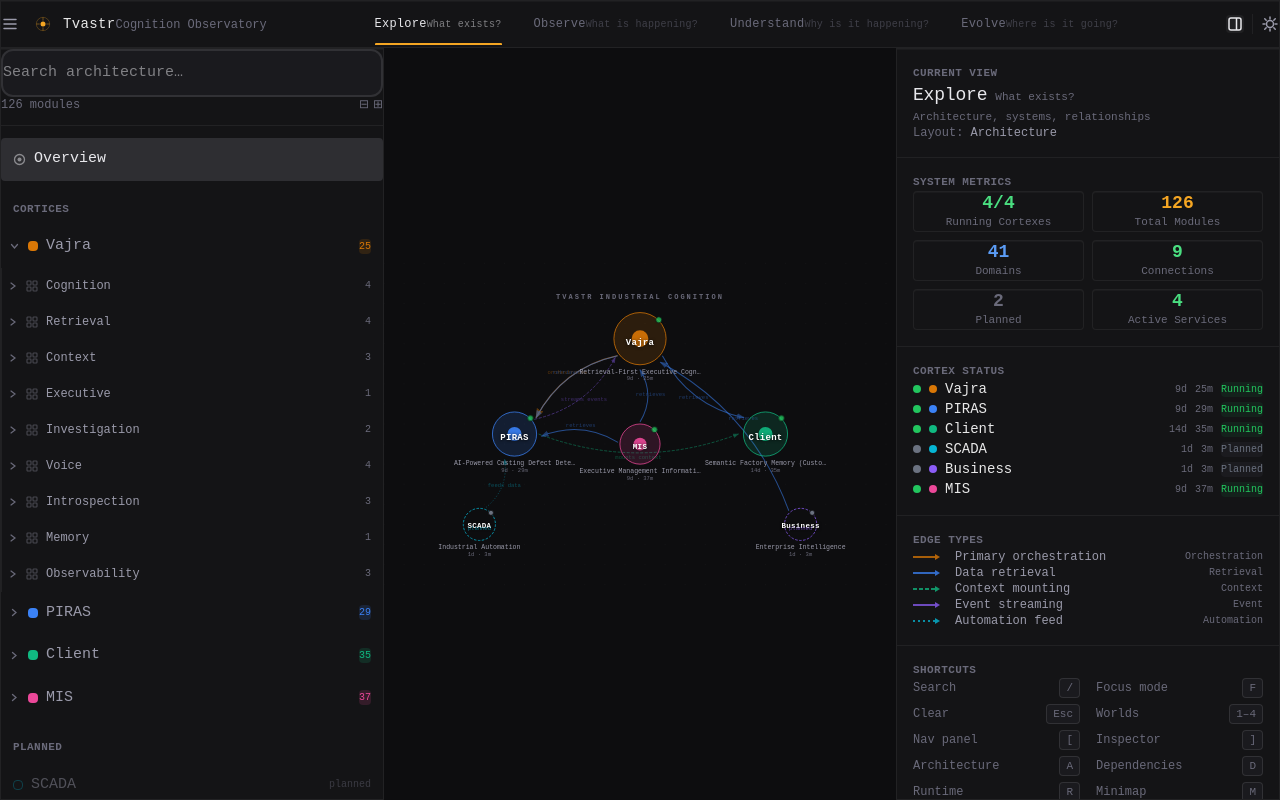
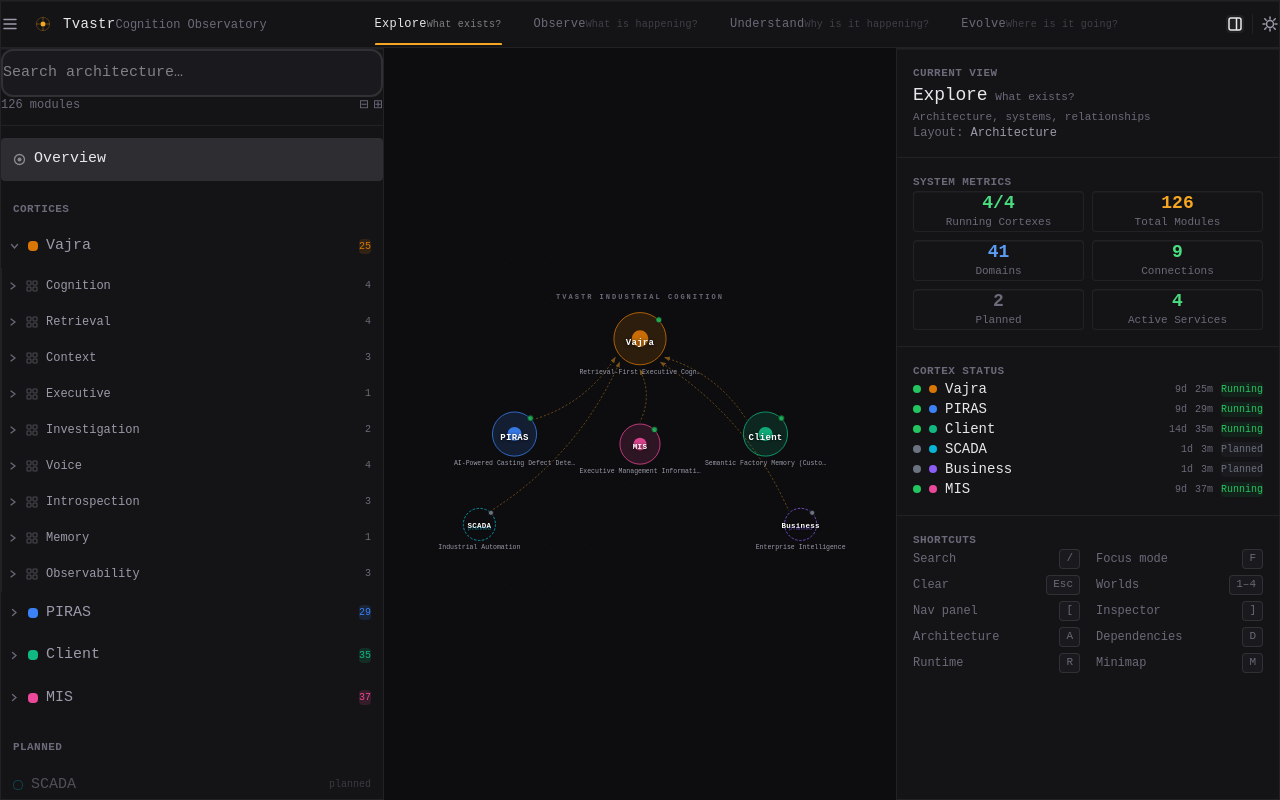
Before and after one commit to Achintharya/TvastrCognitionVisualizer, a React (Vite) app: page / in a window 1280 px wide. Built offline with nearby package versions, Linux system fonts and the light colour scheme.

Commit message:
cleaned up overview and multiple useless edges

```diff
--- a/src/canvas/ArchitectureGraph.tsx
+++ b/src/canvas/ArchitectureGraph.tsx
@@ -1,4 +1,4 @@
-import { useRef, useState, useCallback, useEffect, useMemo } from 'react'
+import { useRef, useState, useCallback, useMemo } from 'react'
 import { useAppStore, CORTEXES } from '../stores/appStore'
 import type { CortexId, RuntimeStatus } from '../stores/appStore'
 
@@ -28,32 +28,7 @@ function computeLayout(): Record<CortexId, { x: number; y: number; r: number }>
 
 // ── Edge rendering ────────────────────────────────────────────────────────────
 
-const EDGE_COLORS: Record<string, string> = {
-  orchestration: '#D97706',
-  retrieval:     '#3B82F6',
-  context:       '#10B981',
-  event:         '#8B5CF6',
-  automation:    '#06B6D4',
-}
-
-const EDGE_TYPE_LABEL: Record<string, string> = {
-  orchestration: 'orchestrates',
-  retrieval:     'retrieves',
-  context:       'mounts context',
-  event:         'streams events',
-  automation:    'feeds data',
-}
-
-function getEdgeStyle(type: string): { strokeDasharray: string; strokeWidth: number; animated: boolean } {
-  switch (type) {
-    case 'orchestration': return { strokeDasharray: 'none', strokeWidth: 2.5, animated: false }
-    case 'retrieval':     return { strokeDasharray: 'none', strokeWidth: 2,   animated: false }
-    case 'context':       return { strokeDasharray: '6 3',  strokeWidth: 1.5, animated: false }
-    case 'event':         return { strokeDasharray: '6 3',  strokeWidth: 1.5, animated: true }
-    case 'automation':    return { strokeDasharray: '2 4',  strokeWidth: 1.5, animated: false }
-    default:              return { strokeDasharray: '4 4',  strokeWidth: 1,   animated: false }
-  }
-}
+const FLOW_EDGE_COLOR = '#f5a623'
 
 // ── Runtime status indicators ─────────────────────────────────────────────────
 
@@ -219,19 +194,16 @@ export function ArchitectureGraph() {
         style={{ cursor: isPanning.current ? 'grabbing' : 'default' }}
       >
         <defs>
-          {/* Animated dash offset for event edges */}
           <style>{`
-            .edge-animated { animation: dashFlow 1.2s linear infinite; }
-            @keyframes dashFlow { to { stroke-dashoffset: -18; } }
+            .edge-flow { animation: dashFlow 1.5s linear infinite; }
+            @keyframes dashFlow { to { stroke-dashoffset: -20; } }
             .node-pulse { animation: nodePulse 2s ease-in-out infinite; }
             @keyframes nodePulse { 0%,100%{opacity:0.6;r:5} 50%{opacity:1;r:7} }
           `}</style>
-          {/* Arrowhead markers per edge type */}
-          {Object.entries(EDGE_COLORS).map(([type, color]) => (
-            <marker key={type} id={`arrow-${type}`} markerWidth="8" markerHeight="8" refX="7" refY="3" orient="auto">
-              <path d="M0,0 L0,6 L8,3 z" fill={color} opacity="0.7" />
-            </marker>
-          ))}
+          {/* Single arrowhead marker for flow edges */}
+          <marker id="arrow-flow" markerWidth="8" markerHeight="8" refX="7" refY="3" orient="auto">
+            <path d="M0,0 L0,6 L8,3 z" fill={FLOW_EDGE_COLOR} opacity="0.8" />
+          </marker>
           {/* Glow filter */}
           <filter id="glow">
             <feGaussianBlur stdDeviation="3" result="blur" />
@@ -301,59 +273,45 @@ function GraphEdges({
   positions: Record<CortexId, { x: number; y: number; r: number }>
   edgeOpacity: (s: string, t: string) => number
 }) {
-  const edges: { source: CortexId; target: CortexId; type: string; label: string; strength: number }[] = []
-  CORTEXES.forEach(c => {
-    c.connections.forEach(conn => {
-      edges.push({ source: c.id, target: conn.target, type: conn.type, label: conn.label, strength: conn.strength })
-    })
-  })
+  const vajra = positions['vajra']
+  if (!vajra) return null
+
+  // One animated dotted edge from every non-Vajra cortex → Vajra
+  const sources = CORTEXES.filter(c => c.id !== 'vajra')
 
   return (
     <g>
-      {edges.map((edge, i) => {
-        const src = positions[edge.source]
-        const tgt = positions[edge.target]
-        if (!src || !tgt) return null
-        const style = getEdgeStyle(edge.type)
-        const color = EDGE_COLORS[edge.type] || '#6b7280'
-        const opacity = edgeOpacity(edge.source, edge.target)
+      {sources.map(cortex => {
+        const src = positions[cortex.id]
+        if (!src) return null
+        const opacity = edgeOpacity(cortex.id, 'vajra')
 
-        // Compute points offset from node radii
-        const dx = tgt.x - src.x
-        const dy = tgt.y - src.y
+        const dx = vajra.x - src.x
+        const dy = vajra.y - src.y
         const len = Math.sqrt(dx * dx + dy * dy)
         const ux = dx / len, uy = dy / len
         const x1 = src.x + ux * (src.r + 4)
         const y1 = src.y + uy * (src.r + 4)
-        const x2 = tgt.x - ux * (tgt.r + 10)
-        const y2 = tgt.y - uy * (tgt.r + 10)
+        const x2 = vajra.x - ux * (vajra.r + 10)
+        const y2 = vajra.y - uy * (vajra.r + 10)
 
-        // Curved control point
-        const cx = (x1 + x2) / 2 - dy * 0.15
-        const cy = (y1 + y2) / 2 + dx * 0.15
+        // Gentle curve
+        const cx = (x1 + x2) / 2 - dy * 0.12
+        const cy = (y1 + y2) / 2 + dx * 0.12
         const d = `M${x1},${y1} Q${cx},${cy} ${x2},${y2}`
 
-        // Label midpoint
-        const lx = (x1 + x2) / 2 - dy * 0.1
-        const ly = (y1 + y2) / 2 + dx * 0.1
-
         return (
-          <g key={i} opacity={opacity}>
-            <path
-              d={d}
-              fill="none"
-              stroke={color}
-              strokeWidth={style.strokeWidth}
-              strokeDasharray={style.strokeDasharray === 'none' ? undefined : style.strokeDasharray}
-              strokeDashoffset={style.animated ? 0 : undefined}
-              className={style.animated ? 'edge-animated' : undefined}
-              markerEnd={`url(#arrow-${edge.type})`}
-            />
-            {/* Edge label on hover — always shown at low opacity */}
-            <text x={lx} y={ly} textAnchor="middle" fontSize="11" fill={color} opacity="0.7">
-              {EDGE_TYPE_LABEL[edge.type] || edge.type}
-            </text>
-          </g>
+          <path
+            key={cortex.id}
+            d={d}
+            fill="none"
+            stroke={FLOW_EDGE_COLOR}
+            strokeWidth={1.5}
+            strokeDasharray="4 4"
+            className="edge-flow"
+            markerEnd="url(#arrow-flow)"
+            opacity={opacity}
+          />
         )
       })}
     </g>
@@ -383,8 +341,6 @@ function CortexNode({
 }) {
   const isPlanned = cortex.status === 'planned'
   const scale = isSelected || isHovered ? 1.12 : 1
-  const domainCount = cortex.domains.length
-  const moduleCount = cortex.domains.reduce((a, d) => a + d.modules.length, 0)
 
   return (
     <g
@@ -452,16 +408,6 @@ function CortexNode({
         fontWeight="500"
       >
         {cortex.role.length > 30 ? cortex.role.slice(0, 30) + '…' : cortex.role}
-      </text>
-
-      {/* Domain / module count badges */}
-      <text
-        x={0} y={pos.r + 31}
-        textAnchor="middle"
-        fontSize={11}
-        fill="var(--text-tertiary)"
-      >
-        {domainCount}d · {moduleCount}m
       </text>
 
       {/* Planned badge */}
--- a/src/layouts/Inspector.tsx
+++ b/src/layouts/Inspector.tsx
@@ -110,32 +110,6 @@ function WorldOverviewInspector() {
           </div>
         </div>
 
-        {/* Edge legend */}
-        <div className="inspector-section">
-          <div className="heading-sm mb-3">Edge Types</div>
-          <div className="space-y-1.5">
-            {[
-              { type: 'orchestration', color: '#D97706', style: 'solid',   desc: 'Primary orchestration' },
-              { type: 'retrieval',     color: '#3B82F6', style: 'solid',   desc: 'Data retrieval' },
-              { type: 'context',       color: '#10B981', style: 'dashed',  desc: 'Context mounting' },
-              { type: 'event',         color: '#8B5CF6', style: 'animated',desc: 'Event streaming' },
-              { type: 'automation',    color: '#06B6D4', style: 'dotted',  desc: 'Automation feed' },
-            ].map(e => (
-              <div key={e.type} className="flex items-center gap-2.5">
-                <div className="w-8 flex items-center">
-                  <svg width="28" height="8" viewBox="0 0 28 8">
-                    <line x1="0" y1="4" x2="22" y2="4"
-                      stroke={e.color} strokeWidth="1.5"
-                      strokeDasharray={e.style === 'dashed' ? '4 2' : e.style === 'dotted' ? '2 3' : undefined} />
-                    <path d="M22 1L27 4L22 7" fill={e.color} opacity="0.8" />
-                  </svg>
-                </div>
-                <span className="text-xs text-secondary flex-1">{e.desc}</span>
-                <span className="text-[10px] text-tertiary capitalize">{e.type}</span>
-              </div>
-            ))}
-          </div>
-        </div>
       </>)}
 
       {/* Evolve-only sections */}
```
